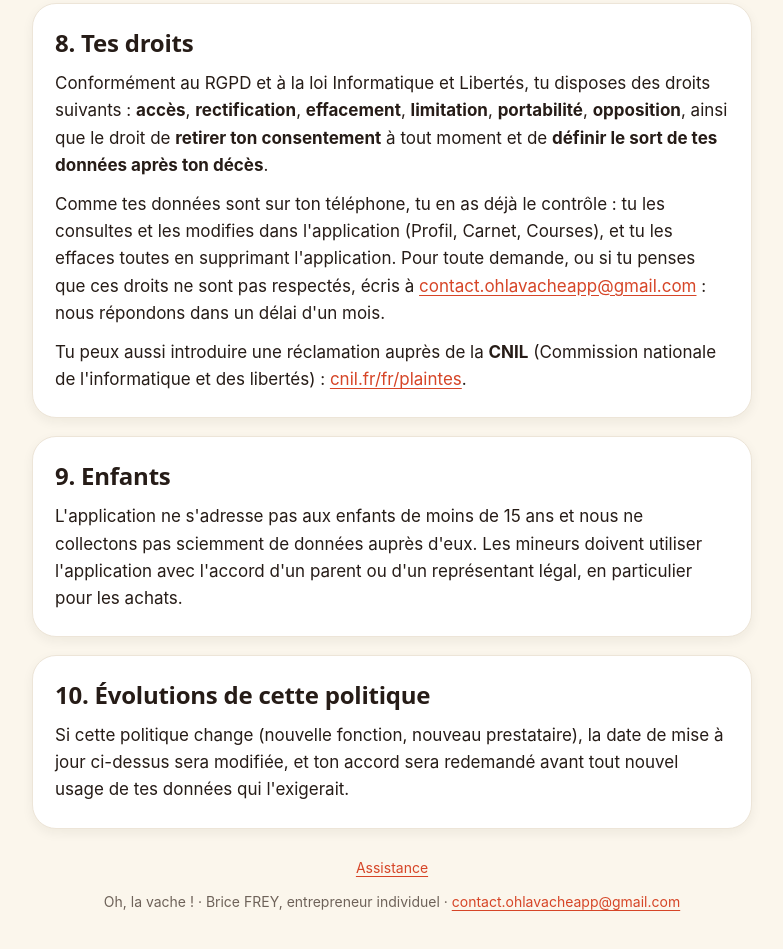
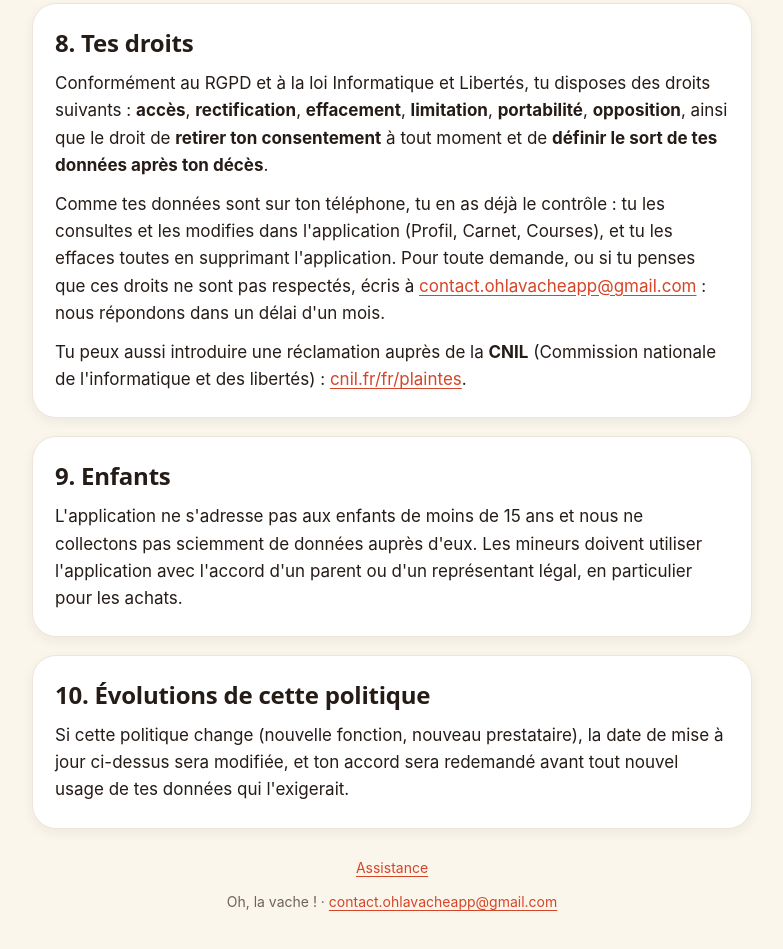
Before and after one commit to sytaz/ohlavache-privacy, a plain HTML site: page index.html in a window 1280 px wide. Shown: the part 4822-5771 px from the top of the page, without its empty margins (248-1031 px from the left). Drawn offline with Linux system fonts and the light colour scheme.

Commit message:
Remove personal name from footer

```diff
--- a/index.html
+++ b/index.html
@@ -207,7 +207,7 @@
 
     <footer>
       <p><a href="support.html">Assistance</a></p>
-      <p>Oh, la vache ! · Brice FREY, entrepreneur individuel · <a href="mailto:contact.ohlavacheapp@gmail.com">contact.ohlavacheapp@gmail.com</a></p>
+      <p>Oh, la vache ! · <a href="mailto:contact.ohlavacheapp@gmail.com">contact.ohlavacheapp@gmail.com</a></p>
     </footer>
   </div>
 </body>
```
Also changed, not shown: support.html (+1 -1 lines).
